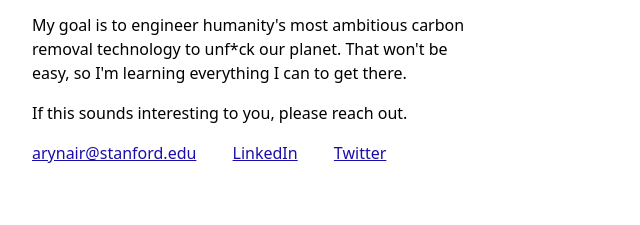
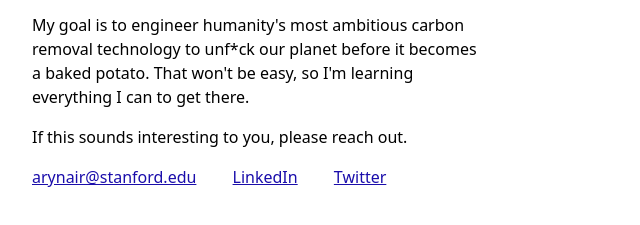
Before and after one commit to aryan3nair/aryannair.com, a plain HTML site: page index.html in a window 1280 px wide. Shown: the part 83-308 px from the top of the page, without its empty margins (0-640 px from the left). Drawn offline with Linux system fonts and the light colour scheme.

Commit message:
final edits for a bit

```diff
--- a/index.html
+++ b/index.html
@@ -32,7 +32,7 @@
 </head>
 <body>
   <h1>Aryan Nair</h1>
-  <p>My goal is to engineer humanity's most ambitious carbon removal technology to unf*ck our planet. That won't be easy, so I'm learning everything I can to get there.</p>
+  <p>My goal is to engineer humanity's most ambitious carbon removal technology to unf*ck our planet before it becomes a baked potato. That won't be easy, so I'm learning everything I can to get there.</p>
   <p>If this sounds interesting to you, please reach out. </p>
   <p class="contacts">
     <a href="mailto:arynair@stanford.edu">arynair@stanford.edu</a>
```
